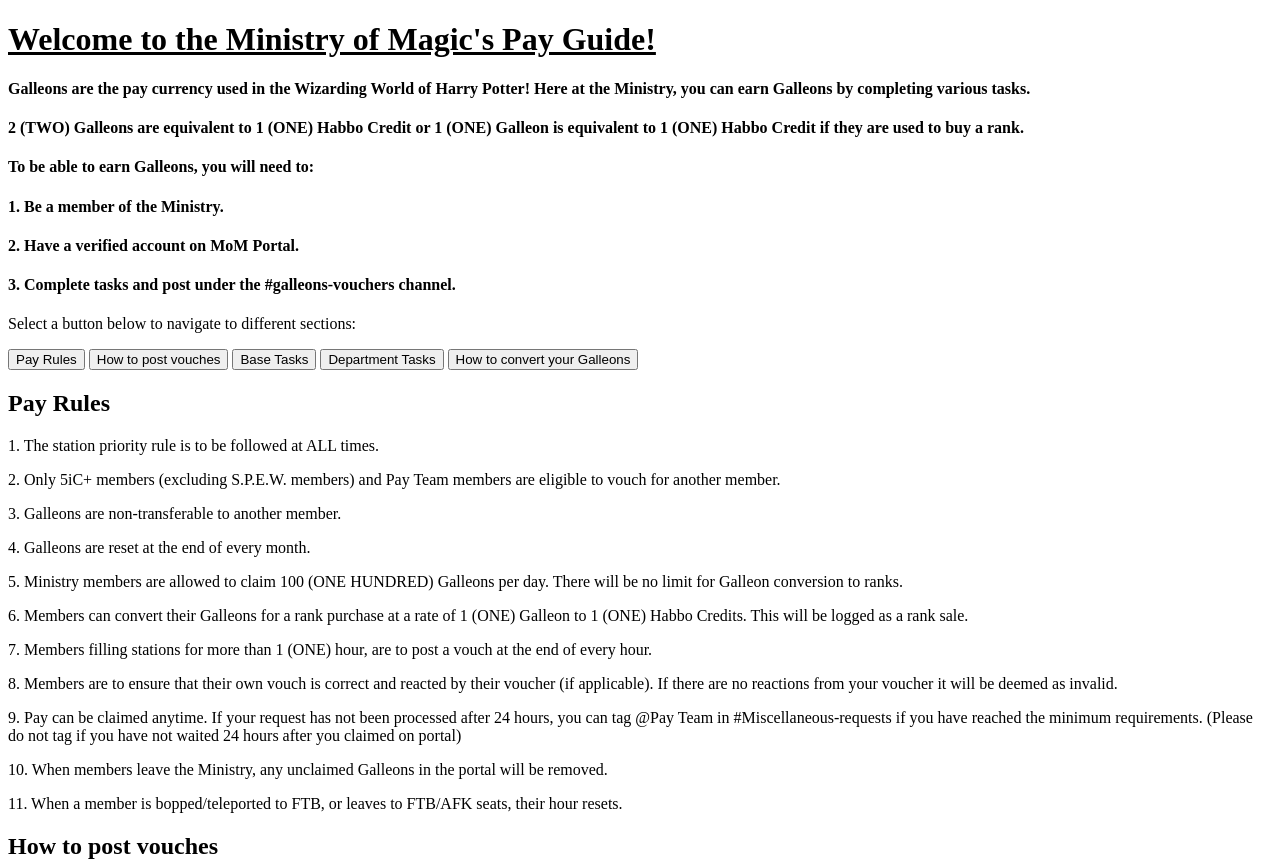
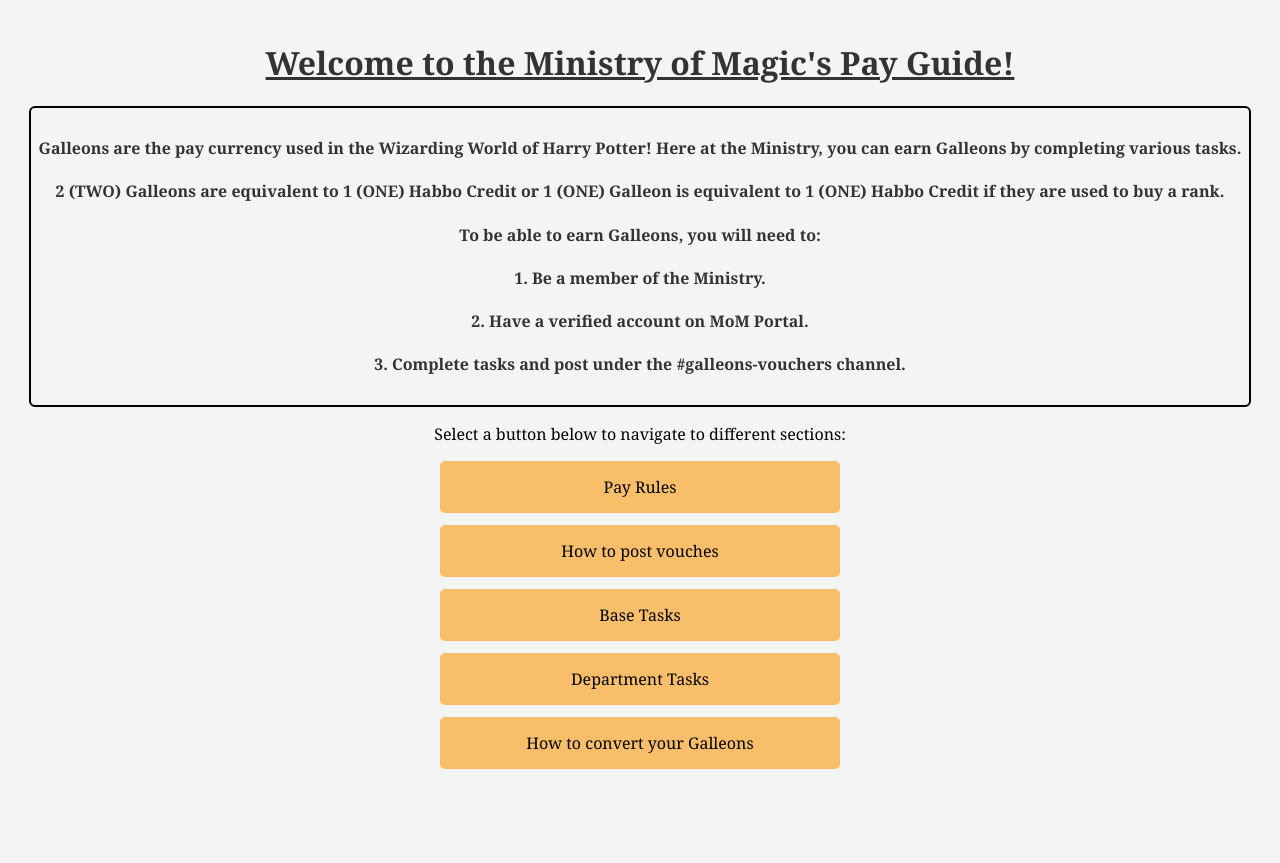
Before and after one commit to reinamayu/mompayguide, a website: page index.html in a window 1280 px wide. Shown: the top 863 px of the page. After the commit the page ends 801 px from the top, so only its background shows below. Drawn offline with Linux system fonts and the light colour scheme.

Commit message:
please god

```diff
--- a/index.html
+++ b/index.html
@@ -2,7 +2,7 @@
 <html lang="en">
 <head>
   <meta charset="UTF-8">
-  <link rel="stylesgitheet" type=“text/css” href="main.css">
+  <link rel="stylesheet" type="text/css" href="styles/main.css">
   <title>Pay Guide</title>
 
   <style>
@@ -76,7 +76,7 @@
           <p>Details about the first screenshot guide go here.</p>
           <img src="imgs/screenshot_guide1.png" alt="Screenshot Guide 1" width="600">
         </div>
-    </div>
+      </div>
     <button class="open-btn" onclick="showModal('screenshot2')">Screenshot Guide 2</button>
       <div id="screenshot2" class="modal-overlay">
         <div class="modal-content">
@@ -85,7 +85,7 @@
           <p>Details about the first screenshot guide go here.</p>
           <img src="imgs/screenshot_guide2.png" alt="Screenshot Guide 2" width="600">
         </div>
-    </div>
+     </div>
     <button class="open-btn" onclick="showModal('screenshot3')">Screenshot Guide 3</button>
       <div id="screenshot3" class="modal-overlay">
         <div class="modal-content">
@@ -94,8 +94,8 @@
           <p>Details about the first screenshot guide go here.</p>
           <img src="imgs/screenshot_guide3.png" alt="Screenshot Guide 3" width="600">
         </div>
-    </div>
- </div>
+      </div>
+  </div>
  </div>
 
 
--- a/main.css
+++ /dev/null
@@ -1,147 +0,0 @@
-body {
-  font-family: Cambria, Cochin, Georgia, Times, 'Times New Roman', serif, serif;
-  background-color: #f4f4f4;
-  margin: 0;
-  padding: 20px;
-  text-align: center;
-}
-
-h1 {
-  color: #333;
-}
-
-h3 {
-  color: #555;
-}
-
-h2 {
-  color: #333;
-  text-align: center;
-}
-
-h4 {
-  color: #333;
-  text-align:center;
-}
-
-.text-border {
-  border: 2px solid #000;    /* Add this line for a black border */
-  padding: 8px;              /* Optional: adds space between text and border */
-  border-radius: 6px;        /* Optional: rounded corners */     /* Optional: border fits text width */
-  margin: 8px auto;
-  width:fit-content;
-}
-
-
-button {
-  font-family: Cambria, Cochin, Georgia, Times, 'Times New Roman', serif;
-  background-color: #f8be6a;
-  border: none;
-  color: black;
-  padding: 15px 32px;
-  text-align: center;
-  text-decoration: none;
-  display: inline-block;
-  font-size: 16px;
-  margin: 4px 2px;
-  cursor: pointer;
-  border-radius: 5px;
-}
-
-.open-btn {
-  display: block;
-  width: 80%;         /* Optional: makes buttons wider, adjust as needed */
-  max-width: 400px;   /* Optional: limits button width */
-  margin: 12px auto;  /* Centers button and adds vertical spacing */
-}
-
-button:hover {
-  background-color: #f8be6a;
-}
-
-.fade-container {
-      opacity: 0;
-      transition: opacity 1.5s ease;
-    }
-    .fade-in {
-      opacity: 1;
-    }
-    .modal-overlay {
-      position: fixed;
-      top: 0; left: 0; right: 0; bottom: 0;
-      background: rgba(0,0,0,0.5);
-      display: flex;
-      align-items: center;
-      justify-content: center;
-      opacity: 0;
-      pointer-events: none;
-      transition: opacity 0.5s ease;
-      z-index: 1000;
-    }
-    .modal-overlay.show {
-      opacity: 1;
-      pointer-events: auto;
-    }
-.modal-content {
-  background: #fff;
-  padding: 2rem;
-  border-radius: 8px;
-  min-width: 0;
-  min-height: 40vh;
-  max-width: 60vw;
-  width: fit-content;
-  height: fit-content;
-  box-shadow: 0 2px 16px rgba(0,0,0,0.2);
-  transform: translateY(-30px);
-  transition: transform 0.5s cubic-bezier(.4,0,.2,1);
-  position: relative;
-  display: inline-block;
-  text-align: left;
-  word-break: break-word;
-  max-height: 90vh;
-  overflow-y: auto;
-    }
-
-    .modal-content img {
-  display: block;
-  max-width: 100%;
-  height: auto;
-  margin: 0 auto;
-}
-    .modal-overlay.show .modal-content {
-      transform: translateY(0);
-    }
-    .close-btn {
-      float: right;
-      background: none;
-      border: none;
-      font-size: 1.2rem;
-      cursor: pointer;
-    }
-
-    .fade-in-up {
-  opacity: 0;
-  transform: translateY(30px);
-  animation: fadeInUp 1s ease forwards;
-}
-
-@keyframes fadeInUp {
-  to {
-    opacity: 1;
-    transform: translateY(0);
-  }
-}
-
-
-
-.modal-overlay .modal-overlay .modal-content {
-  min-width: 0;
-  max-width: 100%;
-  width: fit-content;
-  height: fit-content;
-  margin: 0 auto;
-  display: inline-block;
-  box-sizing: border-box;
-  padding: 1.5rem;
-  text-align: center;
-}
```
